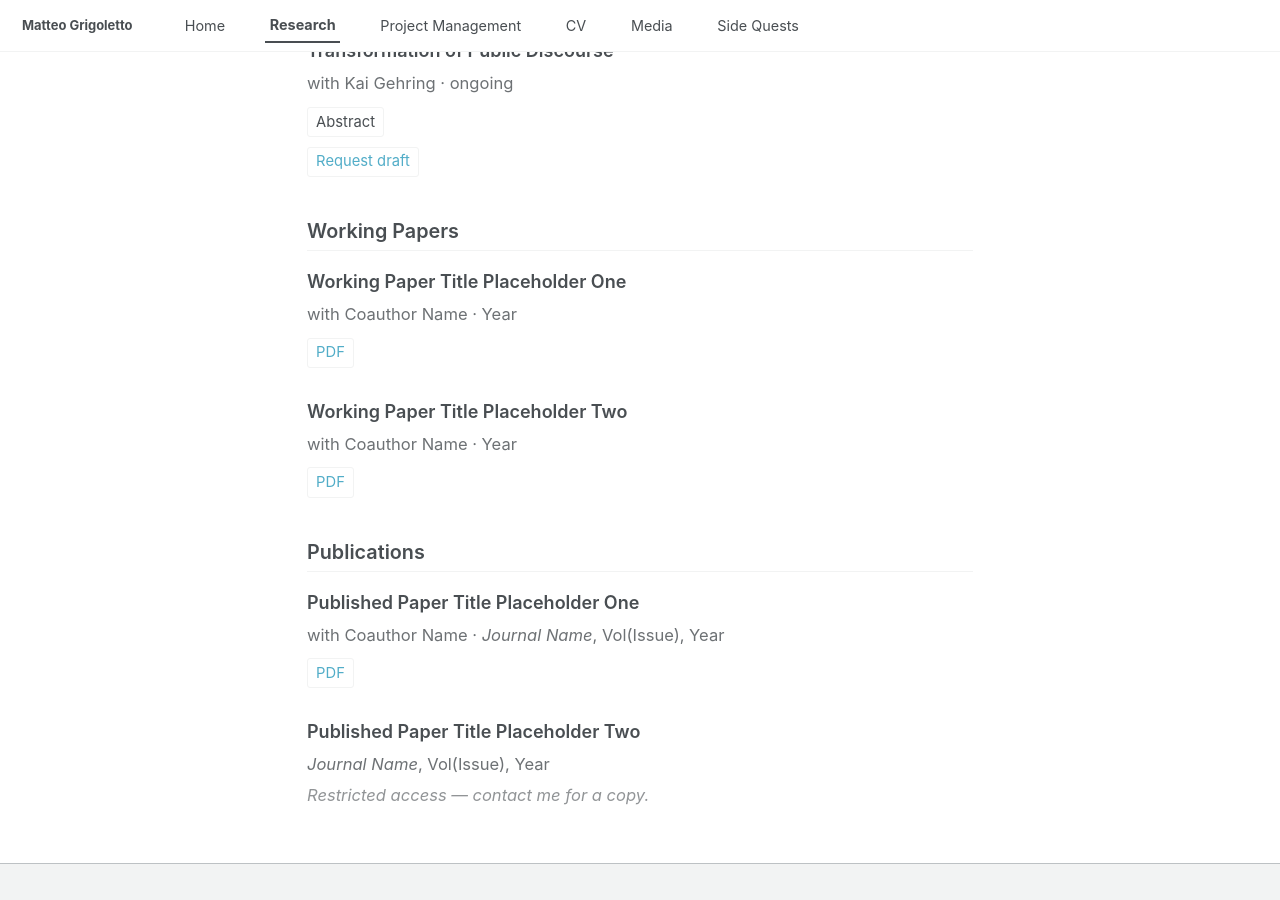
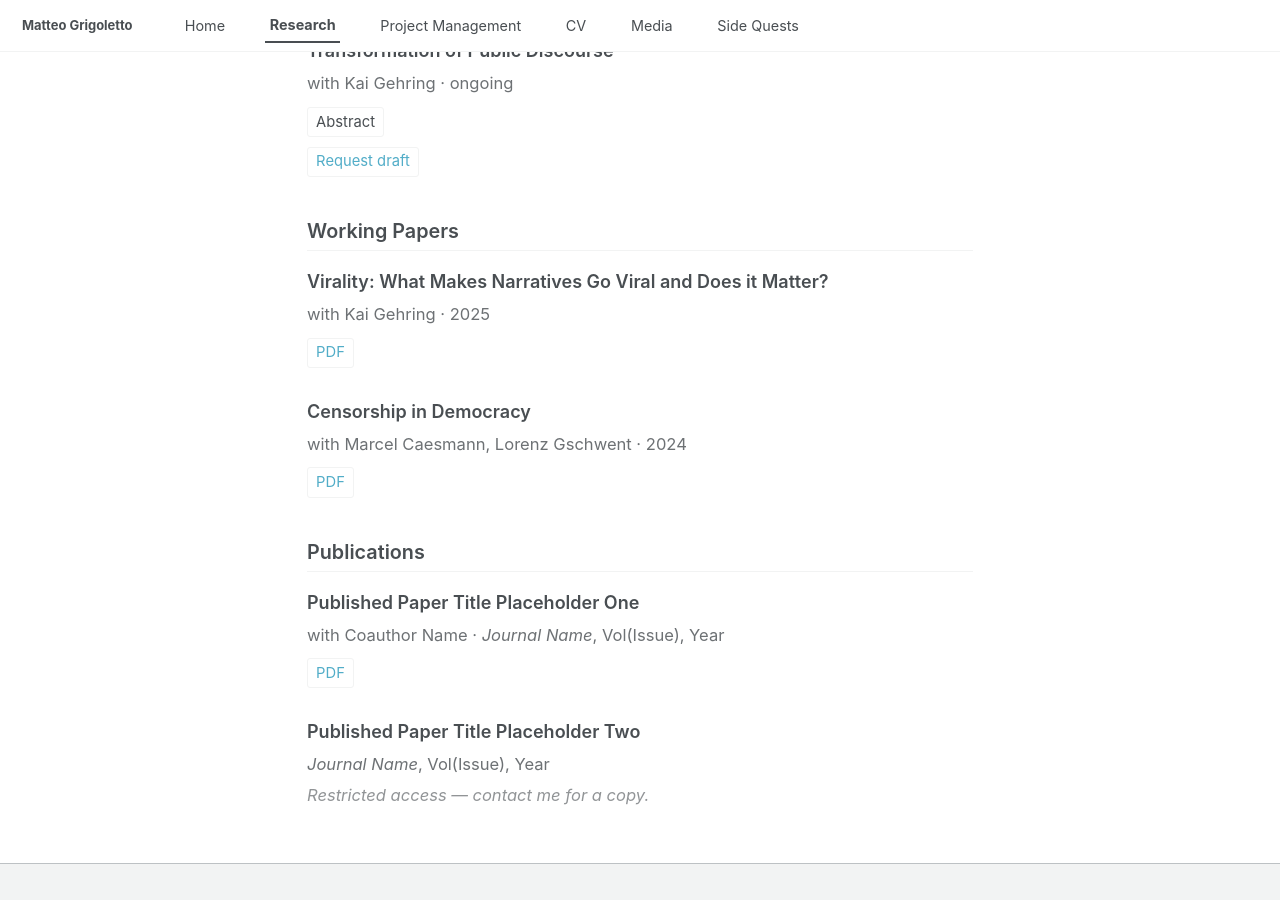
Before and after one commit to matteo-g/matteo-g.github.io, a Jekyll site: the page built from _pages/research.md, in a window 1280 px wide and 900 px high, scrolled down 873 px. Built offline with Jekyll 4.4.1, drawn with Linux system fonts in a browser that asks for light colours; a script bundle is joined from its source files by our own code; library files that are not in the unit come from our copies.

Commit message:
filling in content

```diff
--- a/_pages/research.md
+++ b/_pages/research.md
@@ -91,18 +91,18 @@ experiments, and field experiments, in both high- and low-income countries.
 ## Working Papers
 
 <div class="paper-entry">
-  <div class="paper-title">Working Paper Title Placeholder One</div>
-  <div class="paper-meta">with Coauthor Name · Year</div>
+  <div class="paper-title">Virality: What Makes Narratives Go Viral and Does it Matter?</div>
+  <div class="paper-meta">with Kai Gehring · 2025</div>
   <div class="paper-links">
-    <a href="#" class="paper-btn">PDF</a>
+    <a href="/files/virality.pdf" class="paper-btn">PDF</a>
   </div>
 </div>
 
 <div class="paper-entry">
-  <div class="paper-title">Working Paper Title Placeholder Two</div>
-  <div class="paper-meta">with Coauthor Name · Year</div>
+  <div class="paper-title">Censorship in Democracy</div>
+  <div class="paper-meta">with Marcel Caesmann, Lorenz Gschwent · 2024</div>
   <div class="paper-links">
-    <a href="#" class="paper-btn">PDF</a>
+    <a href="/files/censorship.pdf" class="paper-btn">PDF</a>
   </div>
 </div>
 
```
